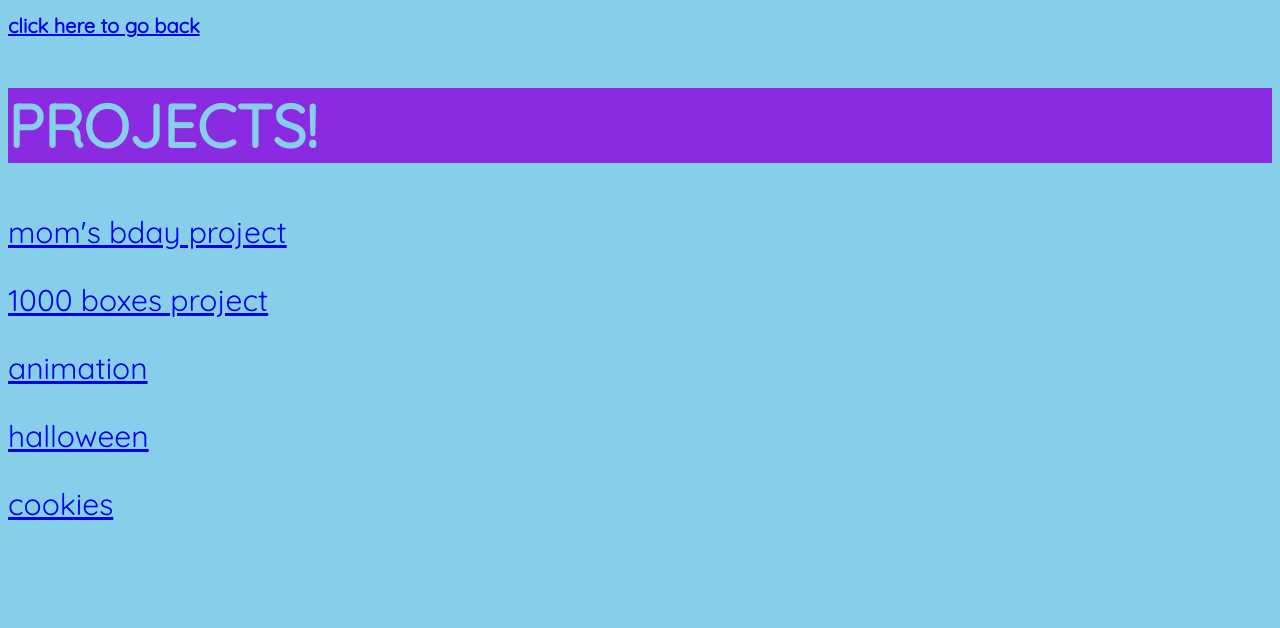
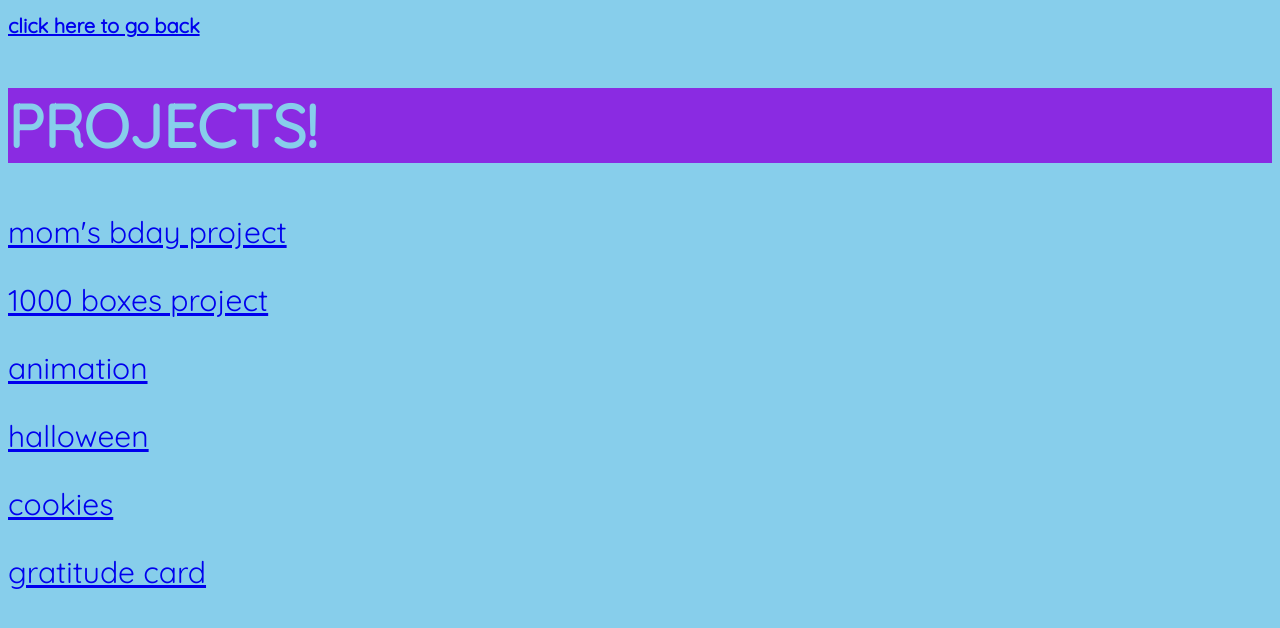
Before and after one commit to inayaseth/inayaseth.github.io, a plain HTML site: page projects.html in a window 1280 px wide. Drawn offline with Linux system fonts and the light colour scheme.

Commit message:
11-22update2

```diff
--- a/projects.html
+++ b/projects.html
@@ -35,6 +35,8 @@ body{
 <p><a href="animation.html">animation</a></p>
 <p><a href="halloween.html">halloween</a></p>
 <p><a href="cookie.html">cookies</a></p>
+<p><a href="thanksgiving.html">gratitude card</a></p>
+
 
 
 
```
